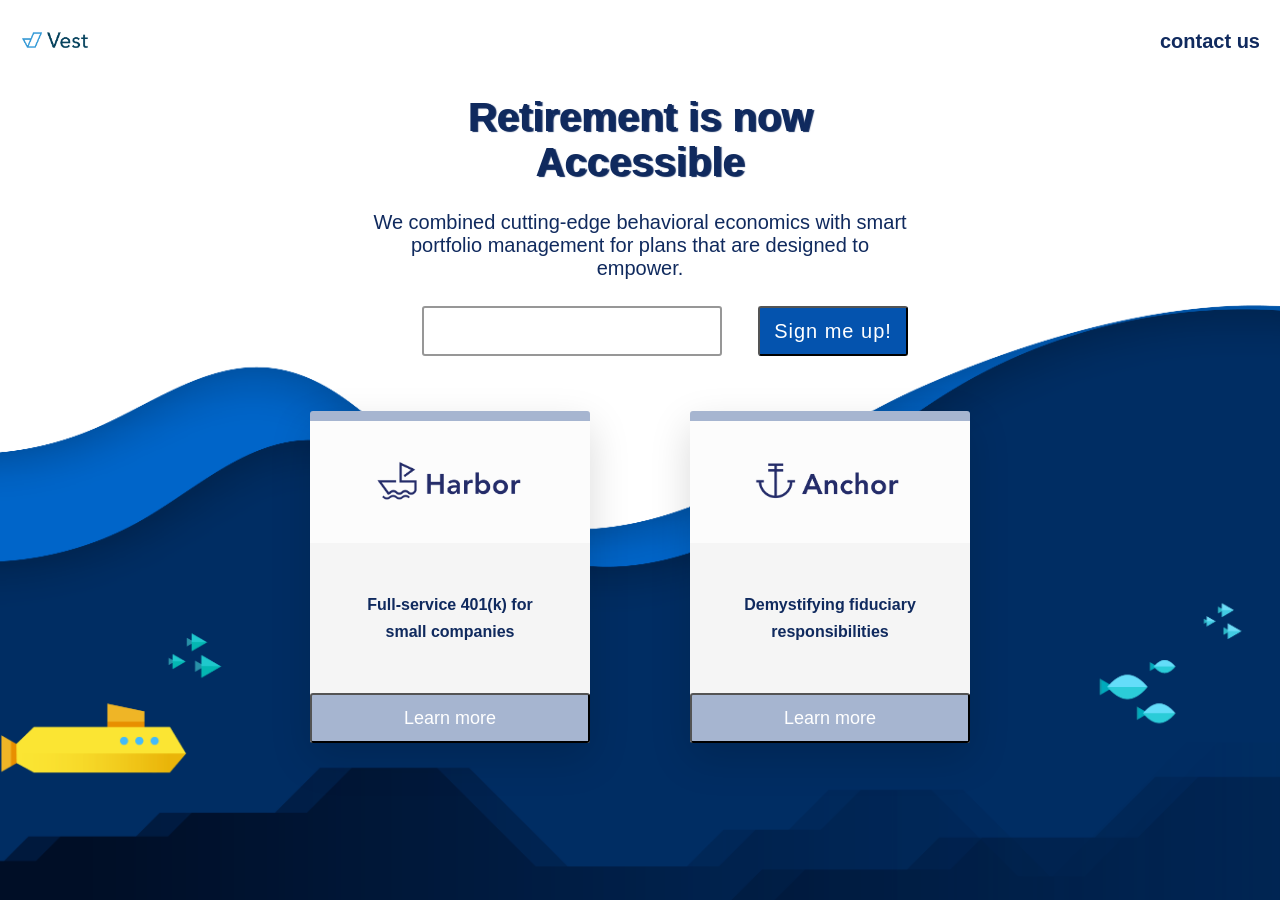
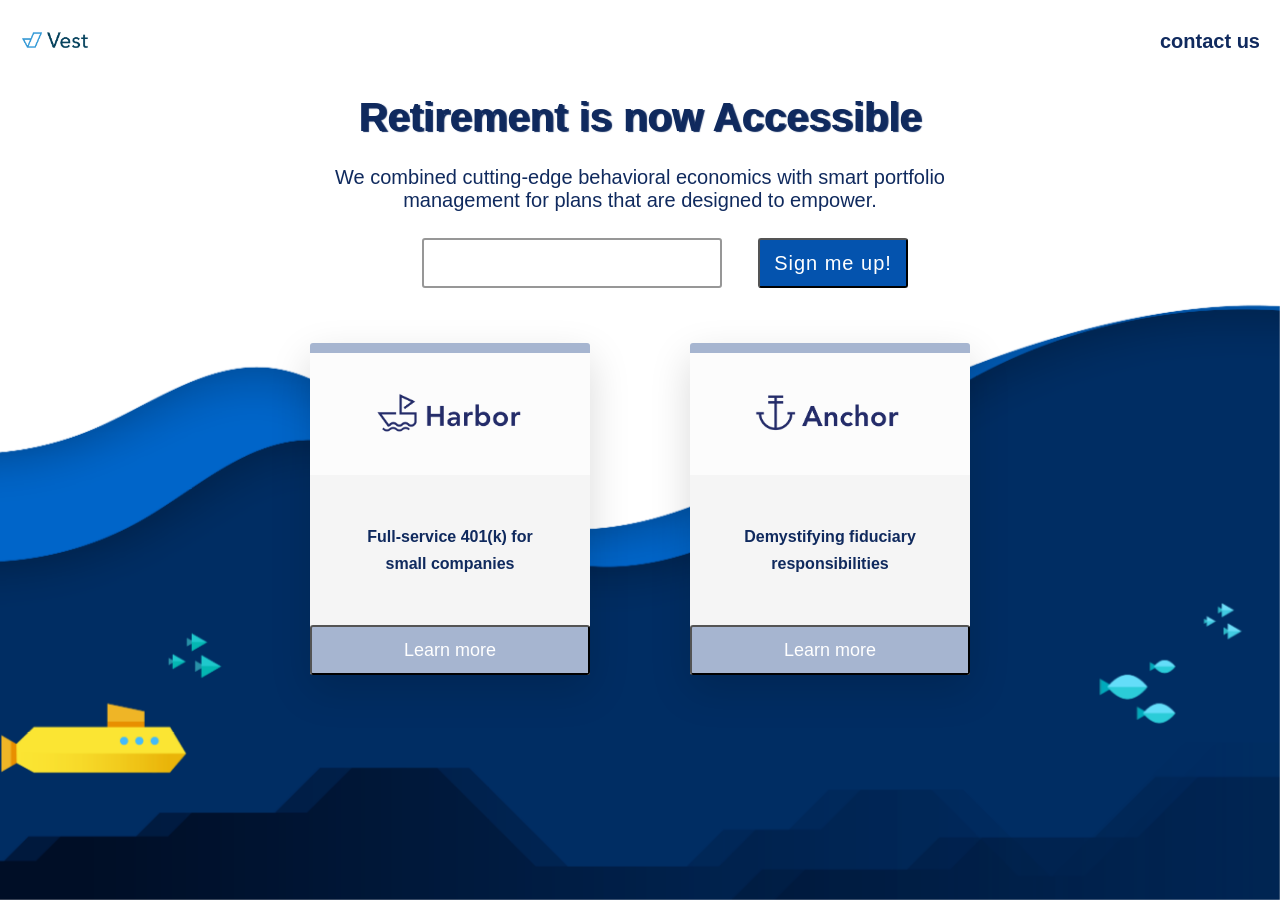
Before and after one commit to VestHQ/VestHQ, a Jekyll site: the page built from index.html, in a window 1280 px wide. Built offline with Jekyll 4.4.1, drawn with Linux system fonts in a browser that asks for light colours; some web fonts are replaced.

Commit message:
changes response sizes to text and height in header

```diff
--- a/_sass/1-base/mixins.scss
+++ b/_sass/1-base/mixins.scss
@@ -19,6 +19,9 @@
   @if $breakpoint == large-phone {
     @media (max-width: 43.125em) { @content } //690px
   }
+  @if $breakpoint == ipad {
+    @media (max-width: 48em) { @content } //768px
+  }
   @if $breakpoint == tab-port {
     @media (max-width: 56em) { @content } //900px
   }
--- a/_sass/3-layout/cards.scss
+++ b/_sass/3-layout/cards.scss
@@ -20,7 +20,7 @@
   border-radius: 3px;
   box-shadow: 0 1.5rem 4rem rgba(black, .15);
   border-top: 1rem solid $card-border-color;
-  margin: 1rem 5rem 0 5rem;
+  margin: 1rem 5rem 1rem 5rem;
   z-index: 1;
 
   justify-content: center;
--- a/_sass/3-layout/footer.scss
+++ b/_sass/3-layout/footer.scss
@@ -4,13 +4,17 @@
   background-position: bottom;
   min-height: 100vh;
 
-  position: absolute;
+  position: fixed;
   max-width: 130rem;
   left: 0;
   right: 0;
   bottom: 0;
   margin: auto;
 
+  //@include respond(ipad) {
+  //  background-image: url("../../assets/images/footer_mobile.png");
+  //  max-height: 60vh;
+  //}
 
   @include respond(phone) {
     background-image: url("../../assets/images/footer_mobile.png");
--- a/_sass/3-layout/header.scss
+++ b/_sass/3-layout/header.scss
@@ -13,14 +13,7 @@
   }
 
   & > * {
-    width: 50%;
     margin-left: 25%;
-
-
-    @include respond(large-phone) {
-      width: 76%;
-      margin-left: 9%;
-    }
 
     @include respond(phone) {
       width: 86%;
@@ -34,6 +27,8 @@
   &__text-box {
     text-align: center;
     margin: 0 auto;
+
+
   }
 
   &__primary {
@@ -44,13 +39,8 @@
     font-weight: 900;
     margin-bottom: 2.6rem;
 
-    @include respond(tab-port) {
-      font-size: 3.5rem;
-      width: 80%;
-    }
     @include respond(phone) {
       font-size: 3rem;
-      width: 80%;
     }
 
   }
@@ -58,8 +48,9 @@
   &__secondary {
     font-weight: 400;
     font-size: 2rem;
-    margin-bottom: 2.6rem;
+    margin: 0 auto 2.6rem auto;
     text-align: center;
+    width: 50vw;
 
     @include respond(phone) {
       font-size: 1.5rem;
@@ -89,7 +80,10 @@
 
     @include respond(tab-port){
       width: 20rem;
+    }
 
+    @include respond(phone){
+      height: 4rem;
     }
 
     @include respond(small-phone){
@@ -114,6 +108,15 @@
       box-shadow: 0 1.5rem 4rem rgba(black, .10);
     }
 
+    @include respond(tab-port){
+      letter-spacing: 0;
+    }
+
+    @include respond(phone) {
+      font-size: 1.5rem;
+      height: 4rem;
+    }
+
     @include respond(small-phone){
       margin-left: 2rem;
     }
```
Also changed, not shown: 1 other file.
